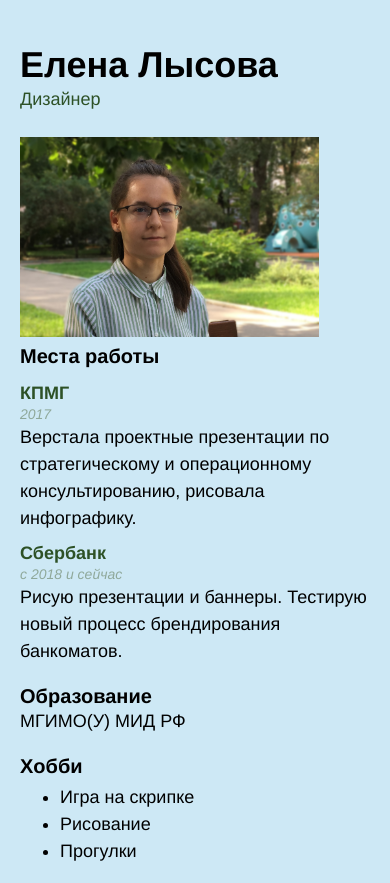
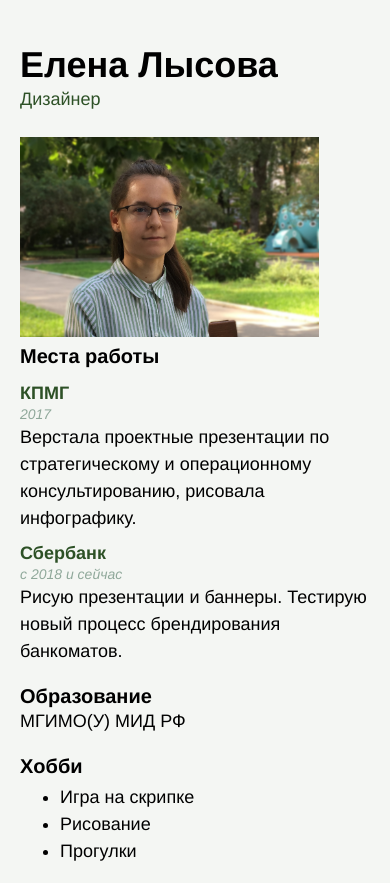
Before and after one commit to LysovaElena/resume, a plain HTML site: page index.html in a window 390 px wide. Drawn offline with Linux system fonts and the light colour scheme.

Commit message:
Update style.css

```diff
--- a/style.css
+++ b/style.css
@@ -111,7 +111,6 @@ div {
 
   body {
 
-  background-color: #CDE8F5;
   /* Задаем странице серый фон */
   font-family:Helvetica, sans-serif;
   font-size: 18px;
```
